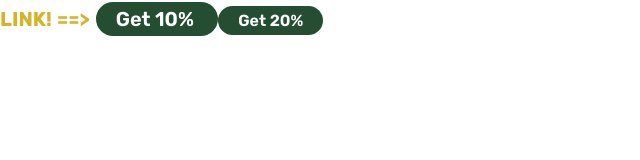
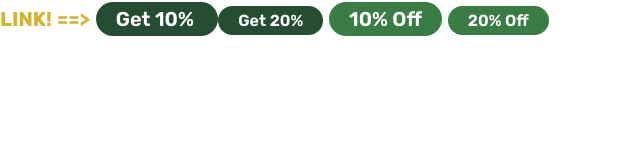
Before and after one commit to Weezmaster/Weezmaster.github.io, a plain HTML site: page FirstProject/index.html in a window 1280 px wide. Shown: the whole page, without its empty margins (0-640 px from the left). Drawn offline with Linux system fonts and the light colour scheme; files that its build step writes are made by us from their sources.

Commit message:
display badges for test

```diff
--- a/FirstProject/index.html
+++ b/FirstProject/index.html
@@ -14,5 +14,7 @@
     <a href="#" class="link-arrow">Link!</a>
 <span class="badge badge--primary">Get 10% </span>
 <span class="badge badge--primary badge--small">Get 20%</span>
+<span class="badge badge--secondary">10% Off</span>
+<span class="badge badge--secondary badge--small">20% Off</span>
 </body>
 </html>
```
